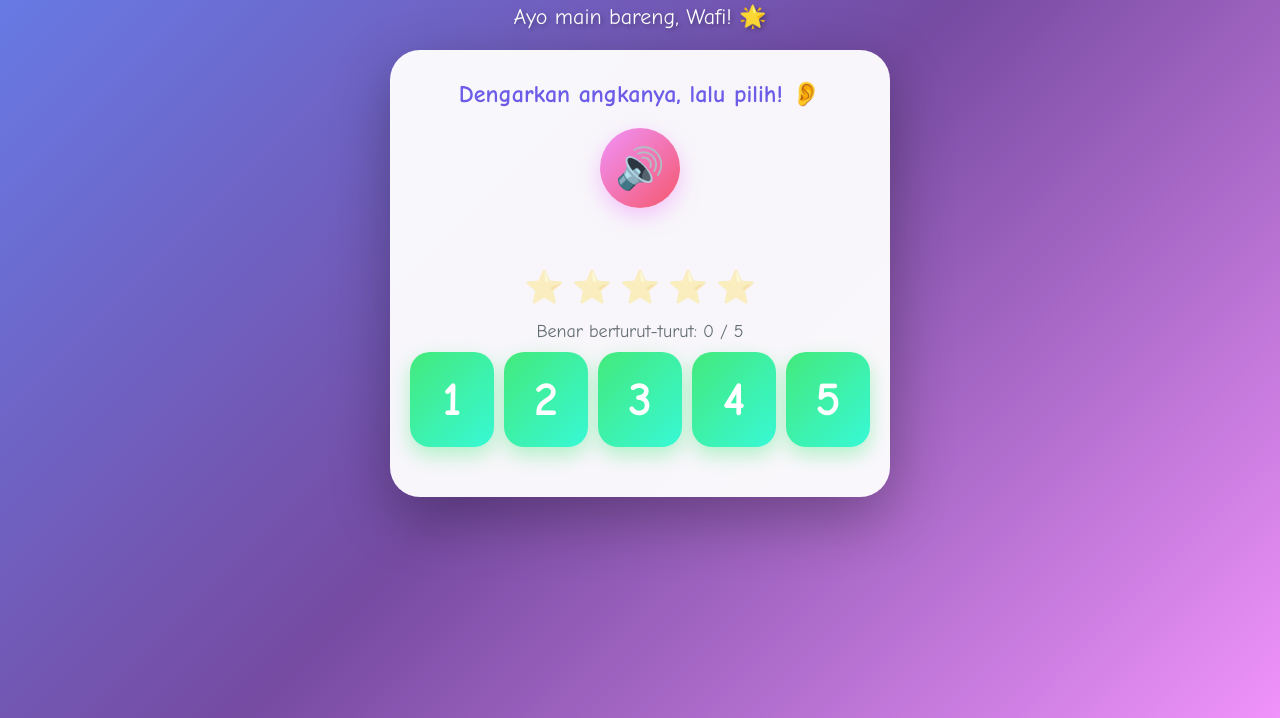
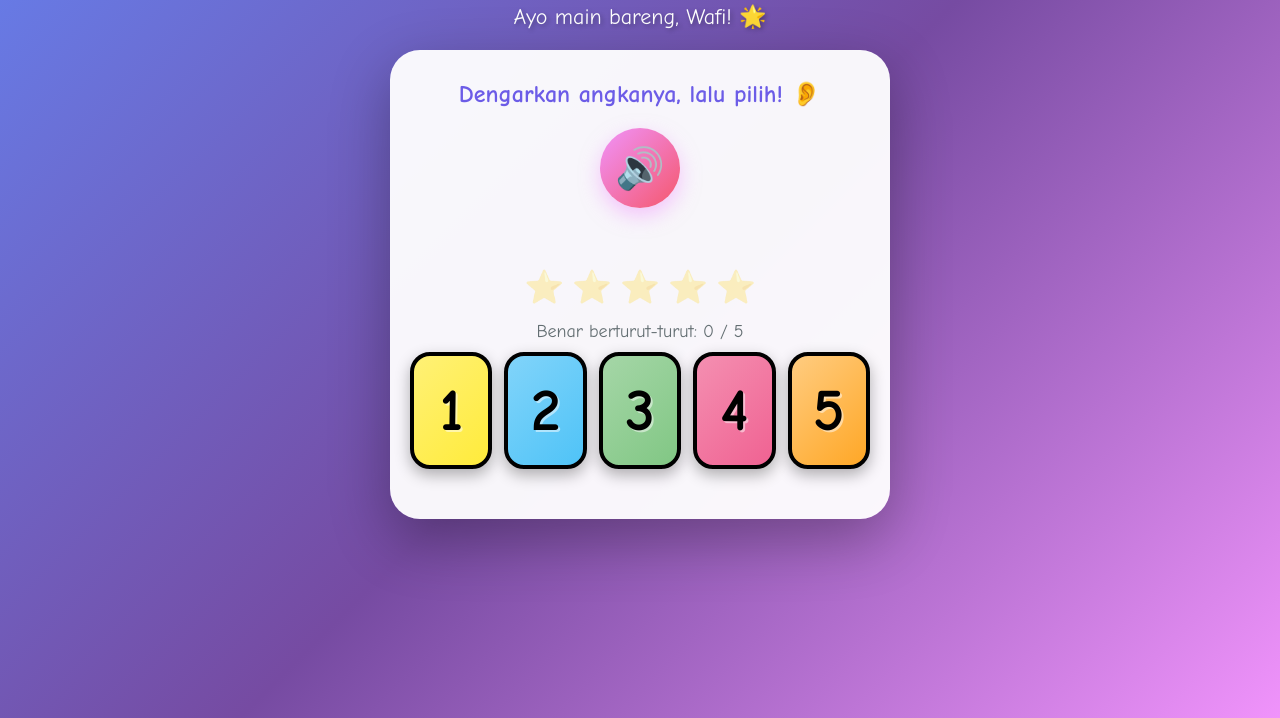
Before and after one commit to faudyadam77-tech/Game-tebak-angka, a plain HTML site: page index.html in a window 1280 px wide. Shown: the part 82-800 px from the top of the page. Drawn offline with Linux system fonts and the light colour scheme.

Commit message:
Enhance button styles and audio feedback
Updated styles for number buttons and adjusted audio feedback.

```diff
--- a/index.html
+++ b/index.html
@@ -74,40 +74,63 @@
   .numbers-grid {
     display: grid;
     grid-template-columns: repeat(5, 1fr);
-    gap: 10px;
+    gap: 12px;
     margin-bottom: 20px;
   }
 
+  /* ===== TOMBOL ANGKA DENGAN WARNA KONTRAS ===== */
   .number-btn {
-    background: linear-gradient(135deg, #43e97b 0%, #38f9d7 100%);
-    border: none;
+    border: 4px solid #000;
     border-radius: 20px;
     padding: 20px 10px;
-    font-size: clamp(32px, 8vw, 48px);
-    font-weight: bold;
-    color: #fff;
+    font-size: clamp(40px, 10vw, 60px);
+    font-weight: 900;
+    color: #000; /* ANGKA HITAM */
     cursor: pointer;
-    box-shadow: 0 8px 20px rgba(67, 233, 123, 0.4);
+    box-shadow: 0 6px 15px rgba(0,0,0,0.3);
     transition: all 0.2s;
     font-family: inherit;
+    text-shadow: 2px 2px 0 rgba(255,255,255,0.5);
+    position: relative;
   }
 
-  .number-btn:active { transform: scale(0.9); }
-  .number-btn:hover { transform: translateY(-5px); }
+  .number-btn:active { transform: scale(0.92); }
+  .number-btn:hover { transform: translateY(-5px); box-shadow: 0 10px 20px rgba(0,0,0,0.4); }
+
+  /* Warna kotak berbeda-beda, semua cerah agar angka hitam terlihat jelas */
+  .number-btn:nth-child(1) {
+    background: linear-gradient(135deg, #fff176 0%, #ffeb3b 100%); /* KUNING */
+  }
+  .number-btn:nth-child(2) {
+    background: linear-gradient(135deg, #81d4fa 0%, #4fc3f7 100%); /* BIRU MUDA */
+  }
+  .number-btn:nth-child(3) {
+    background: linear-gradient(135deg, #a5d6a7 0%, #81c784 100%); /* HIJAU MUDA */
+  }
+  .number-btn:nth-child(4) {
+    background: linear-gradient(135deg, #f48fb1 0%, #f06292 100%); /* PINK */
+  }
+  .number-btn:nth-child(5) {
+    background: linear-gradient(135deg, #ffcc80 0%, #ffa726 100%); /* ORANGE */
+  }
 
   .number-btn.correct {
-    background: linear-gradient(135deg, #43e97b 0%, #38f9d7 100%);
+    background: linear-gradient(135deg, #43e97b 0%, #38f9d7 100%) !important;
+    border-color: #00b894;
     animation: correctPulse 0.5s;
+    color: #000 !important;
   }
 
   .number-btn.wrong {
-    background: linear-gradient(135deg, #ff6b6b 0%, #ee5a6f 100%);
+    background: linear-gradient(135deg, #ff6b6b 0%, #ee5a6f 100%) !important;
+    border-color: #d63031;
     animation: shake 0.5s;
+    color: #000 !important;
   }
 
   @keyframes correctPulse {
     0%, 100% { transform: scale(1); }
-    50% { transform: scale(1.2); }
+    50% { transform: scale(1.15); }
   }
 
   @keyframes shake {
@@ -246,7 +269,7 @@
 </style>
 </head>
 <body>
-  <h1 class="title">🎮 Tebak Angka </h1>
+  <h1 class="title"> Tebak Angka 🎯</h1>
   <p class="subtitle">Ayo main bareng, Wafi! 🌟</p>
 
   <div class="game-container">
@@ -280,7 +303,7 @@
     <div class="modal-content">
       <div class="emoji">🎉</div>
       <h1>Yey, Wafi Hebat!</h1>
-      <p>Kamu berhasil menjawab 5 soal dengan benar! </p>
+      <p>Kamu berhasil menjawab 5 soal dengan benar! 🌟</p>
       <button class="btn-primary" onclick="continueGame()">Main Lagi! 🎮</button>
     </div>
   </div>
@@ -310,7 +333,6 @@
     const now = audioCtx.currentTime;
 
     if (type === 'correct') {
-      // Suara ceria naik
       [523, 659, 784, 1047].forEach((freq, i) => {
         const osc = audioCtx.createOscillator();
         const gain = audioCtx.createGain();
@@ -325,7 +347,6 @@
         osc.stop(now + i * 0.1 + 0.2);
       });
     } else if (type === 'wrong') {
-      // Suara sedih turun
       const osc = audioCtx.createOscillator();
       const gain = audioCtx.createGain();
       osc.type = 'sawtooth';
@@ -338,7 +359,6 @@
       osc.start(now);
       osc.stop(now + 0.3);
     } else if (type === 'celebration') {
-      // Fanfare kemenangan
       const melody = [523, 659, 784, 1047, 784, 1047, 1319];
       melody.forEach((freq, i) => {
         const osc = audioCtx.createOscillator();
@@ -371,7 +391,6 @@
     utterance.pitch = 1.2;
     utterance.volume = 1;
 
-    // Cari suara Indonesia jika ada
     const voices = window.speechSynthesis.getVoices();
     const indonesianVoice = voices.find(v => v.lang.startsWith('id'));
     if (indonesianVoice) {
@@ -393,7 +412,6 @@
     currentNumber = Math.floor(Math.random() * 5) + 1;
     isProcessing = false;
 
-    // Tunggu sebentar sebelum mengucapkan
     setTimeout(() => {
       speakNumber();
     }, 500);
@@ -408,11 +426,9 @@
     const feedbackEl = document.getElementById('feedback');
     const buttons = document.querySelectorAll('.number-btn');
 
-    // Disable semua tombol sementara
     buttons.forEach(btn => btn.style.pointerEvents = 'none');
 
     if (selectedNumber === currentNumber) {
-      // BENAR
       streak++;
       playSound('correct');
       speak('Benar! Hebat!');
@@ -420,27 +436,22 @@
       feedbackEl.textContent = '✅ Benar!';
       feedbackEl.className = 'feedback correct';
 
-      // Highlight tombol yang benar
       buttons[selectedNumber - 1].classList.add('correct');
 
-      // Update progress bintang
       updateStars();
       document.getElementById('streak').textContent = streak;
 
-      // Cek apakah sudah 5 benar berturut-turut
       if (streak >= targetStreak) {
         setTimeout(() => {
           showCelebration();
         }, 1500);
       } else {
-        // Lanjut ke soal berikutnya
         setTimeout(() => {
           resetRound();
           generateNewNumber();
         }, 2000);
       }
     } else {
-      // SALAH
       streak = 0;
       playSound('wrong');
       speak('Coba lagi ya!');
@@ -448,14 +459,11 @@
       feedbackEl.textContent = '❌ Coba lagi!';
       feedbackEl.className = 'feedback wrong';
 
-      // Highlight tombol yang salah
       buttons[selectedNumber - 1].classList.add('wrong');
 
-      // Update progress
       updateStars();
       document.getElementById('streak').textContent = streak;
 
-      // Lanjut ke soal baru (tetap acak)
       setTimeout(() => {
         resetRound();
         generateNewNumber();
@@ -520,7 +528,6 @@
 
   // ===== INITIALIZATION =====
   window.addEventListener('load', () => {
-    // Load voices
     if ('speechSynthesis' in window) {
       window.speechSynthesis.getVoices();
       window.speechSynthesis.onvoiceschanged = () => {
@@ -528,7 +535,6 @@
       };
     }
 
-    // Mulai game setelah delay singkat
     setTimeout(() => {
       speak('Halo Wafi! Ayo kita bermain tebak angka!');
       setTimeout(() => {
@@ -537,7 +543,6 @@
     }, 500);
   });
 
-  // Klik di mana saja untuk mengaktifkan audio (browser requirement)
   document.addEventListener('click', () => {
     initAudio();
   }, { once: true });
```
